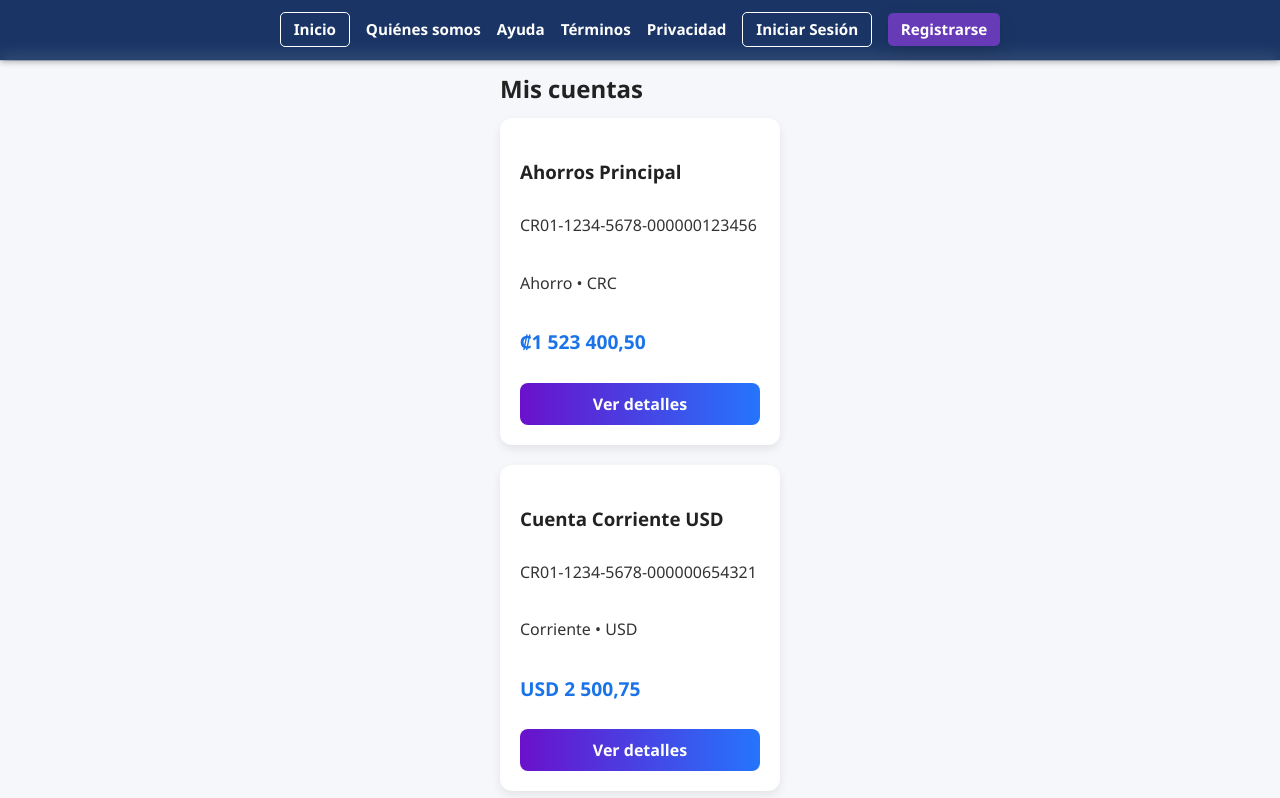
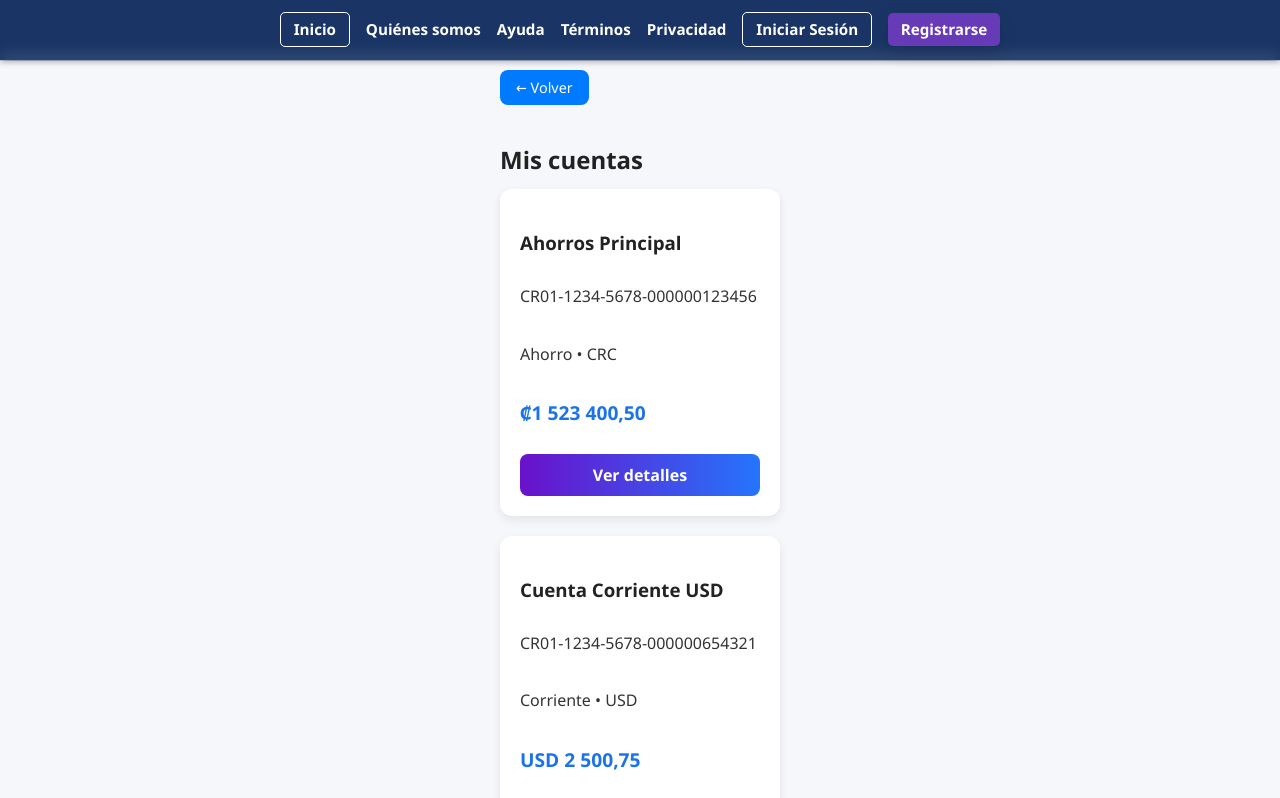
Before and after one commit to HillaryMalespin/Proyecto_Dise-o_Web, a React (Vite) app: page /accounts in a window 1280 px wide. Shown: the top 798 px of the page. Built offline with nearby package versions, Linux system fonts and the light colour scheme.

Commit message:
boton de volver

```diff
--- a/src/pages/Accounts.jsx
+++ b/src/pages/Accounts.jsx
@@ -12,6 +12,9 @@ const Accounts = () => {
 
   return (
     <div className="accounts-container">
+      <button className="back-btn" onClick={() => navigate(-1)}>
+        ← Volver
+      </button>
       <h2>Mis cuentas</h2>
       <div className="accounts-grid">
         {data.accounts.map((account) => (
--- a/src/styles/accounts.css
+++ b/src/styles/accounts.css
@@ -5,6 +5,10 @@ body {
   margin: 0;
   padding: 0;
   color: #333;
+}
+
+.back-btn {
+  margin: 20px auto;
 }
 
 h2, h3 {
--- a/src/styles/transferencias.css
+++ b/src/styles/transferencias.css
@@ -7,7 +7,7 @@
   padding: 20px;
   max-width: 600px;
   width: 90%;
-  background: #ffffff; /* blanco garantizado */
+  background: #ffffff;
   border-radius: 12px;
   box-shadow: 0 4px 10px rgba(0,0,0,0.1);
 }
```
